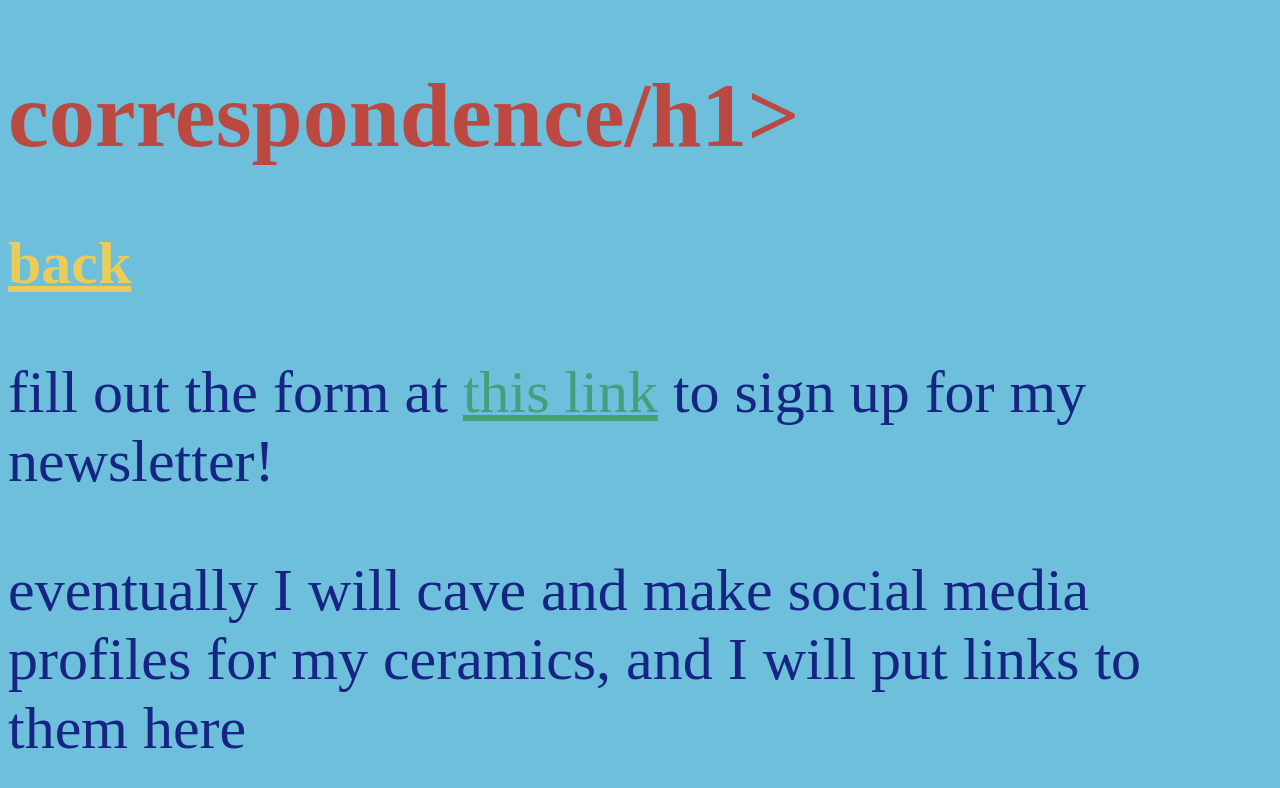
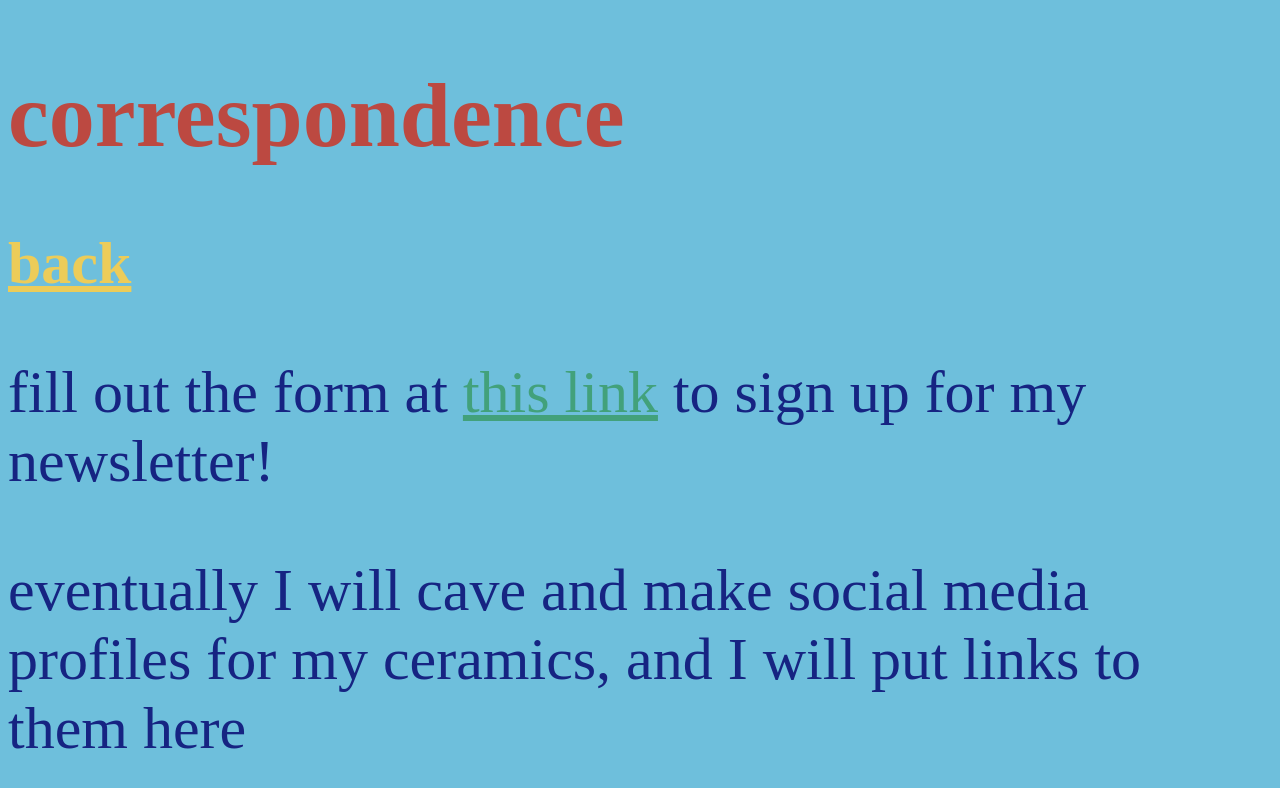
Before and after one commit to 100nectarines/100nectarines.github.io, a plain HTML site: page correspondence.html in a window 1280 px wide. Drawn offline with Linux system fonts and the light colour scheme.

Commit message:
Update correspondence.html

```diff
--- a/correspondence.html
+++ b/correspondence.html
@@ -4,7 +4,7 @@
   <title>correspondence</title>
 </head>
 <body style="background-color:#6EBFDC;">
-  <h1 style="font-size:92px;color:#BC4941;">correspondence/h1>
+  <h1 style="font-size:92px;color:#BC4941;">correspondence</h1>
   <h2 style="font-size:60px;"><a href="index.html" style="color:#ECCC59">back</a></h2>
   <p style="font-size:60px;color:#162482">fill out the form at <a href="https://docs.google.com/forms/d/e/1FAIpQLSf37tKVN4e6MhFWJ-L0_5ZXmBp_SrWnjwK2BYvl-Dubjj1AqQ/viewform?usp=header" style="color:#42A17B">this link</a> to sign up for my newsletter!</p>
   <p style="font-size:60px;color:#162482">eventually I will cave and make social media profiles for my ceramics, and I will put links to them here</p>
```
